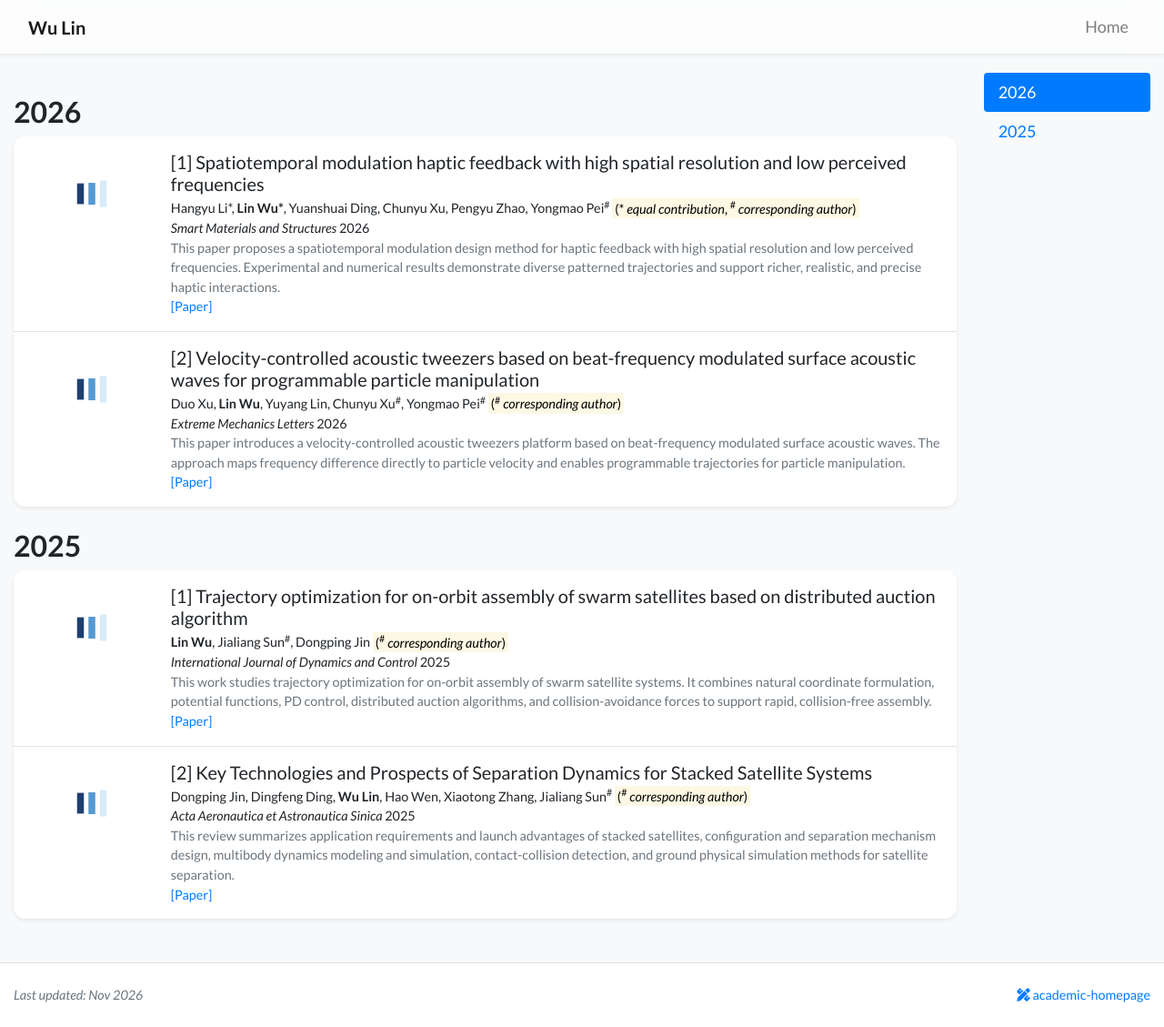
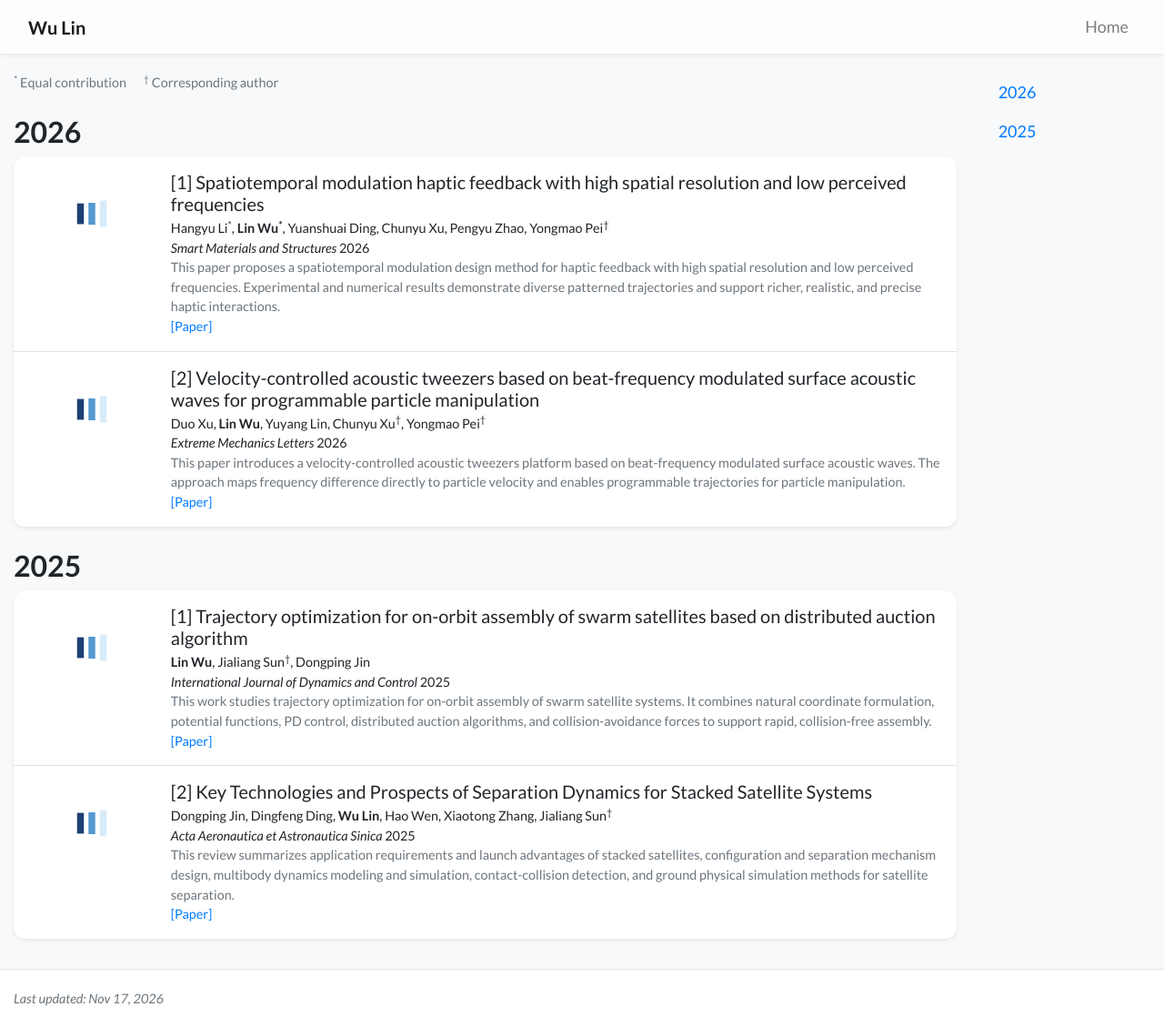
Before and after one commit to WuLin0919/wulin0919.github.io, a Jekyll site: the page built from publications.html, in a window 1280 px wide and 1129 px high. Shown: the whole window at 91% size. Built offline with Jekyll 4.4.1, drawn with Linux system fonts in a browser that asks for light colours; nearby versions of some CDN libraries; a style sheet for code colours, icons or effects is not loaded.

Commit message:
Fix footer to viewport bottom and add publication author legend

```diff
--- a/_includes/footer.html
+++ b/_includes/footer.html
@@ -1,16 +1,7 @@
-<footer class="footer border-top py-2 mt-5 bg-white small">
+<footer class="footer border-top small">
     <div class="{% if page.container_class %}{{ page.container_class }}{% else %}container-lg{% endif %}">
-        <div class="row my-3">
-            <div class="col-6">
-                <div class="text-muted">
-                    <i>Last updated: {{ "now" | date: "%b %Y" }}</i>
-                </div>
-            </div>
-            <div class="col-6">
-                <div class="text-right text-muted">
-                    {{ site.data.display.footer_text }}
-                </div>
-            </div>
+        <div class="text-muted">
+            <i>Last updated: <time datetime="{{ 'now' | date: '%Y-%m-%d' }}">{{ "now" | date: "%b %d, %Y" }}</time></i>
         </div>
     </div>
 </footer>
--- a/_includes/widgets/author_list.html
+++ b/_includes/widgets/author_list.html
@@ -1,23 +1,17 @@
 {%- assign authors = include.authors -%}
-{%- assign has_eq_contrib = false -%}
-{%- assign has_corresponding = false -%}
 
 {%- for _key in authors -%}
     {%- assign last_char = _key | slice: -1, 1%}
     {%- assign last_2chars = _key | slice: -2, 2%}
     {%- if last_2chars == "*#" or last_2chars == "#*" -%}
         {%- assign key = _key | replace: "#*", "" | replace: "*#", "" -%}
-        {%- assign mark = "*<sup>#</sup>" -%}
-        {%- assign has_eq_contrib = true -%}
-        {%- assign has_corresponding = true -%}
+        {%- assign mark = "<sup>*&dagger;</sup>" -%}
     {%- elsif last_char == "*" -%}
         {%- assign key = _key | split: "*" | first -%}
-        {%- assign mark = "*" -%}
-        {%- assign has_eq_contrib = true -%}
+        {%- assign mark = "<sup>*</sup>" -%}
     {%- elsif last_char == "#" -%}
         {%- assign key = _key | split: "#" | first -%}
-        {%- assign mark = '<sup>#</sup>' -%}
-        {%- assign has_corresponding = true -%}
+        {%- assign mark = '<sup>&dagger;</sup>' -%}
     {%- else -%}
         {%- assign key = _key -%}
         {%- assign mark = "" -%}
@@ -46,15 +40,3 @@
     {%- endif -%}
 
 {%- endfor -%}
-
-{%- if has_eq_contrib or has_corresponding %}
-<mark>(
-    {%- if has_eq_contrib -%}
-        * <i> equal contribution</i>
-    {%- endif -%}
-    {%- if has_corresponding -%}
-        {%- if has_eq_contrib -%}, {% endif -%}
-        <sup>#</sup> <i> corresponding author</i>
-    {%- endif -%}
-)</mark>
-{%- endif -%}
--- a/_includes/widgets/publication_card.html
+++ b/_includes/widgets/publication_card.html
@@ -3,6 +3,9 @@
     <h6 class="border-bottom border-gray p-3 mb-0">
         {% if include.title %}{{ include.title }}{% else %}<i class="fas fa-star"></i> Selected Recent Publications{% endif %}
     </h6>
+    <div class="px-3 pt-2 pb-1">
+        {% include widgets/publication_legend.html %}
+    </div>
     {% for item in publications limit:include.limit %}
         {% include widgets/publication_item.html item=item first=false last=false %}
     {% endfor %}
--- /dev/null
+++ b/_includes/widgets/publication_legend.html
@@ -0,0 +1,4 @@
+<p class="small text-muted mb-0">
+    <span class="d-inline-block mr-3"><sup>*</sup> Equal contribution</span>
+    <span class="d-inline-block"><sup>&dagger;</sup> Corresponding author</span>
+</p>
--- a/assets/css/global.css
+++ b/assets/css/global.css
@@ -1,9 +1,14 @@
 @charset "utf-8";
+:root {
+    --site-footer-height: 64px;
+}
+
 body {
     font-family: "Lato", sans-serif;
     font-weight: 400;
     font-size: 18px;
     padding-top: 5.0rem;
+    padding-bottom: calc(var(--site-footer-height) + env(safe-area-inset-bottom, 0px) + 1.5rem);
 }
 
 @media (min-width: 1200px) {
@@ -55,6 +60,21 @@ h1, h2, h3, h4, h5, h6,
     -webkit-backdrop-filter: blur(16px);
 }
 
+.footer {
+    position: fixed;
+    right: 0;
+    bottom: 0;
+    left: 0;
+    z-index: 1030;
+    display: flex;
+    align-items: center;
+    height: calc(var(--site-footer-height) + env(safe-area-inset-bottom, 0px));
+    padding-bottom: env(safe-area-inset-bottom, 0px);
+    background-color: rgba(255, 255, 255, 0.9);
+    backdrop-filter: blur(16px);
+    -webkit-backdrop-filter: blur(16px);
+}
+
 .inline-badge {
     height: 16px;
     vertical-align: -10%;
--- a/publications.html
+++ b/publications.html
@@ -10,6 +10,7 @@ body_attr: >-
 
 <div class="row">
     <div class="col-12 col-lg-10">
+        {% include widgets/publication_legend.html %}
         {% for year in pubs_by_year %}
         {% assign num_papers = year.items | size %}
         <h2 class="pt-4" id="year-{{ year.name }}">{{ year.name }}</h2>
```
